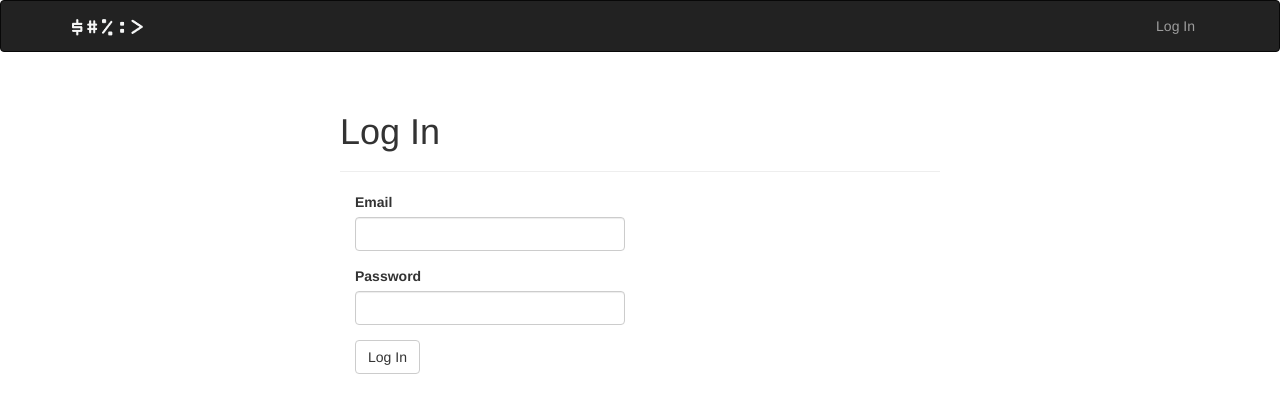
After one commit to loomchild/icoin, a Flask app: page /login in a window 1280 px wide. The commit adds this page. Shown: the top 413 px of the page. Run offline with Flask 2, Linux system fonts and the light colour scheme; parts of the project's set-up code (start-up, migrations or seed data) failed here and were passed over; some libraries are stand-ins or nearby versions.

Commit message:
implement login and protected endpoints

```diff
--- a/icoin/core/model.py
+++ b/icoin/core/model.py
@@ -19,7 +19,7 @@ class User:
         return False
 
     def get_id(self):
-        return unicode(self.user_id)
+        return str(self.user_id)
 
     @property
     def password(self):
--- a/icoin/gui/form.py
+++ b/icoin/gui/form.py
@@ -2,6 +2,11 @@ from flask.ext.wtf import Form
 from wtforms import StringField, IntegerField, PasswordField, SubmitField, SelectField
 from wtforms.validators import ValidationError, Required, Email, Length, Regexp, EqualTo
 
+
+class LoginForm(Form):
+    email = StringField('Email', validators=[Required()])
+    password = PasswordField('Password', validators=[Required()])
+    submit = SubmitField('Log In')
 
 class CreatePledgeForm(Form):
     url = StringField('URL')
--- a/icoin/gui/view.py
+++ b/icoin/gui/view.py
@@ -1,20 +1,52 @@
 import time
-
 from flask import redirect, render_template, request, url_for, flash, abort, send_file
 from flask_bootstrap import Bootstrap
+from flask.ext.login import LoginManager, login_required, login_user, logout_user, current_user
+from icoin.core.image import get_image
+from icoin.core.db import db
+from icoin.core.model import User
+from . import gui
+from .form import LoginForm, CreatePledgeForm, ClaimPageForm
 
-from icoin.core.image import get_image
 
-from . import gui
-from .form import CreatePledgeForm, ClaimPageForm
-
+login_manager = LoginManager()
+login_manager.session_protection = 'strong'
+login_manager.login_view = '.login'
 
 
 @gui.record_once
 def record_once(state):
     app = state.app
+    login_manager.init_app(app)
     Bootstrap(app)
     app.config['BOOTSTRAP_SERVE_LOCAL'] = True
+
+@login_manager.user_loader
+def load_user(user_id):
+    return db.session.query(User).get(user_id)
+
+@gui.context_processor
+def utility_processor():
+    return dict(current_user=current_user)
+
+@gui.route('/login', methods=['GET', 'POST'])
+def login():
+    form = LoginForm()
+    if form.validate_on_submit():
+        user = db.session.query(User).filter_by(email=form.email.data).first()
+        if user is not None and user.verify_password(form.password.data):
+            login_user(user)
+            next = request.values.get('next')
+            return redirect(next or "/")
+        flash('Invalid username or password.')
+    return render_template('login.html', form=form)
+
+@gui.route('/logout')
+@login_required
+def logout():
+    logout_user()
+    flash('You have been logged out.')
+    return redirect("/")
 
 
 @gui.route('/', methods=['GET'])
@@ -22,6 +54,7 @@ def index():
     return render_template('index.html')
 
 @gui.route("/pledge.html", methods=['GET', 'POST'])
+@login_required
 def create_pledge():
     form = CreatePledgeForm()
     if form.validate_on_submit():
@@ -33,7 +66,9 @@ def create_pledge():
         return redirect(url_for('.pledge', pledgeid = pledgeid))
     return render_template('create_pledge.html', form=form)
 
+#TODO: move to API
 @gui.route("/pledge/<pledgeid>.html", methods=['GET', 'POST'])
+@login_required
 def pledge(pledgeid):
     # TODO: check of logged user, maybe in view
     #host = "http://localhost:8080"
@@ -64,6 +99,7 @@ def pledge_image(pledgeid):
 
 #TODO: add domain to page url to easie identify fraud
 @gui.route("/page/<pageid>.html", methods=['GET', 'POST'])
+@login_required
 def page(pageid):
     #from IPython import embed; embed()
     url = 'http://example.com/page1.html'
--- a/icoin/templates/base.html
+++ b/icoin/templates/base.html
@@ -23,11 +23,16 @@
     <div class="container">
         <div class="navbar-header">
 			<span class="navbar-brand">
-				<img src="{{ url_for('static', filename='images/logo.png') }}"/>
+				<a href="{{ url_for('.index') }}"><img src="{{ url_for('static', filename='images/logo.png') }}"/></a>
 			<span>
         </div>
         <div class="navbar-collapse collapse">
             <ul class="nav navbar-nav navbar-right">
+                {% if current_user.is_authenticated() %}
+                <li><a href="{{ url_for('.logout') }}">Log Out</a></li>
+                {% else %}
+                <li><a href="{{ url_for('.login') }}">Log In</a></li>
+                {% endif %}
             </ul>
         </div>
     </div>
--- /dev/null
+++ b/icoin/templates/login.html
@@ -0,0 +1,13 @@
+{% extends "base.html" %}
+{% import "bootstrap/wtf.html" as wtf %}
+
+{% block title %}icoin - Log In{% endblock %}
+
+{% block page_content %}
+<div class="page-header">
+	<h1>Log In</h1>
+</div>
+<div class="col-md-6">
+	{{ wtf.quick_form(form) }}
+</div>
+{% endblock %}
```
